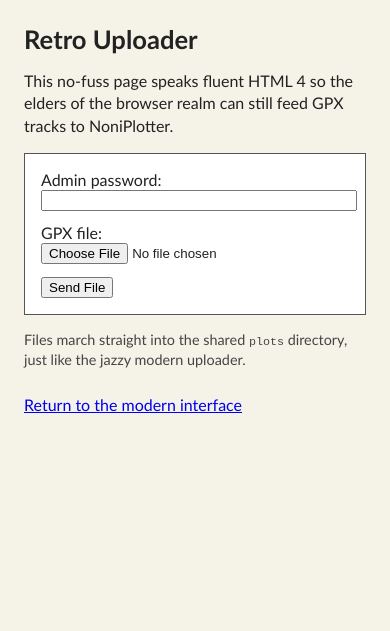
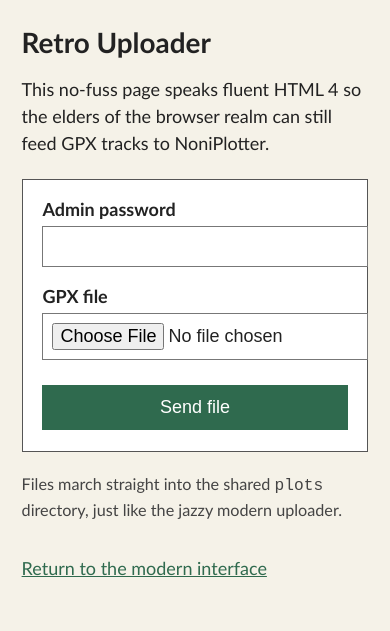
Before and after one commit to legop3/NoniPlotter, a website: page public/retro-upload.html in a window 390 px wide. Drawn offline with Linux system fonts and the light colour scheme.

Commit message:
Polish retro uploader layout for small screens

```diff
--- a/public/retro-upload.html
+++ b/public/retro-upload.html
@@ -2,33 +2,74 @@
 <html>
 <head>
   <meta charset="utf-8" />
+  <meta name="viewport" content="width=device-width, initial-scale=1.0" />
   <title>NoniPlotter Retro Upload</title>
   <style type="text/css">
-    body { background: #f5f2e8; color: #222; font-family: "Trebuchet MS", Arial, sans-serif; margin: 1.5em; }
-    h1 { font-size: 1.6em; margin-bottom: 0.5em; }
-    p { line-height: 1.4; }
-    form { border: 1px solid #555; background: #fff; padding: 1em; max-width: 32em; }
-    label { display: block; margin-bottom: 0.75em; }
-    input[type="file"], input[type="password"], input[type="text"] { width: 100%; }
-    .note { font-size: 0.9em; color: #444; margin-top: 1em; }
-    .back-link { margin-top: 1.5em; }
+    html { background: #f5f2e8; }
+    body {
+      margin: 0;
+      padding: 0;
+      color: #222;
+      font-family: "Trebuchet MS", Arial, sans-serif;
+      font-size: 18px;
+    }
+    .wrap {
+      max-width: 26em;
+      margin: 0 auto;
+      padding: 1.4em 1.2em 2em;
+    }
+    h1 { font-size: 1.55em; margin: 0 0 0.6em 0; }
+    p { line-height: 1.5; margin: 0.6em 0; }
+    form {
+      border: 1px solid #555;
+      background: #fff;
+      padding: 1em 1.1em 1.2em;
+      margin-top: 1.2em;
+    }
+    label { display: block; margin-bottom: 1em; }
+    .label-text { display: block; margin-bottom: 0.35em; font-weight: bold; }
+    input[type="file"], input[type="password"] {
+      width: 100%;
+      font-size: 1em;
+      padding: 0.5em;
+      border: 1px solid #777;
+    }
+    input[type="submit"] {
+      width: 100%;
+      margin-top: 0.4em;
+      padding: 0.65em;
+      font-size: 1em;
+      background: #2f6a4e;
+      color: #fff;
+      border: 0;
+    }
+    .note { font-size: 0.9em; color: #444; margin-top: 1.2em; }
+    .back-link { margin-top: 1.8em; }
+    .back-link a { color: #2f6a4e; }
   </style>
 </head>
 <body>
+  <div class="wrap">
     <h1>Retro Uploader</h1>
-  <p>This no-fuss page speaks fluent HTML 4 so the elders of the browser realm can still feed GPX tracks to NoniPlotter.</p>
+    <p>
+      This no-fuss page speaks fluent HTML 4 so the elders of the browser realm can still feed GPX
+      tracks to NoniPlotter.
+    </p>
     <form action="/retro-upload" method="post" enctype="multipart/form-data">
       <label>
-      Admin password:<br />
+        <span class="label-text">Admin password</span>
         <input type="password" name="password" />
       </label>
       <label>
-      GPX file:<br />
+        <span class="label-text">GPX file</span>
         <input type="file" name="plotfile" />
       </label>
-    <input type="submit" value="Send File" />
+      <input type="submit" value="Send file" />
     </form>
-  <p class="note">Files march straight into the shared <code>plots</code> directory, just like the jazzy modern uploader.</p>
+    <p class="note">
+      Files march straight into the shared <code>plots</code> directory, just like the jazzy modern uploader.
+    </p>
     <p class="back-link"><a href="/">Return to the modern interface</a></p>
+  </div>
 </body>
 </html>
```
Lines whose indentation alone changed are shown as unchanged.
